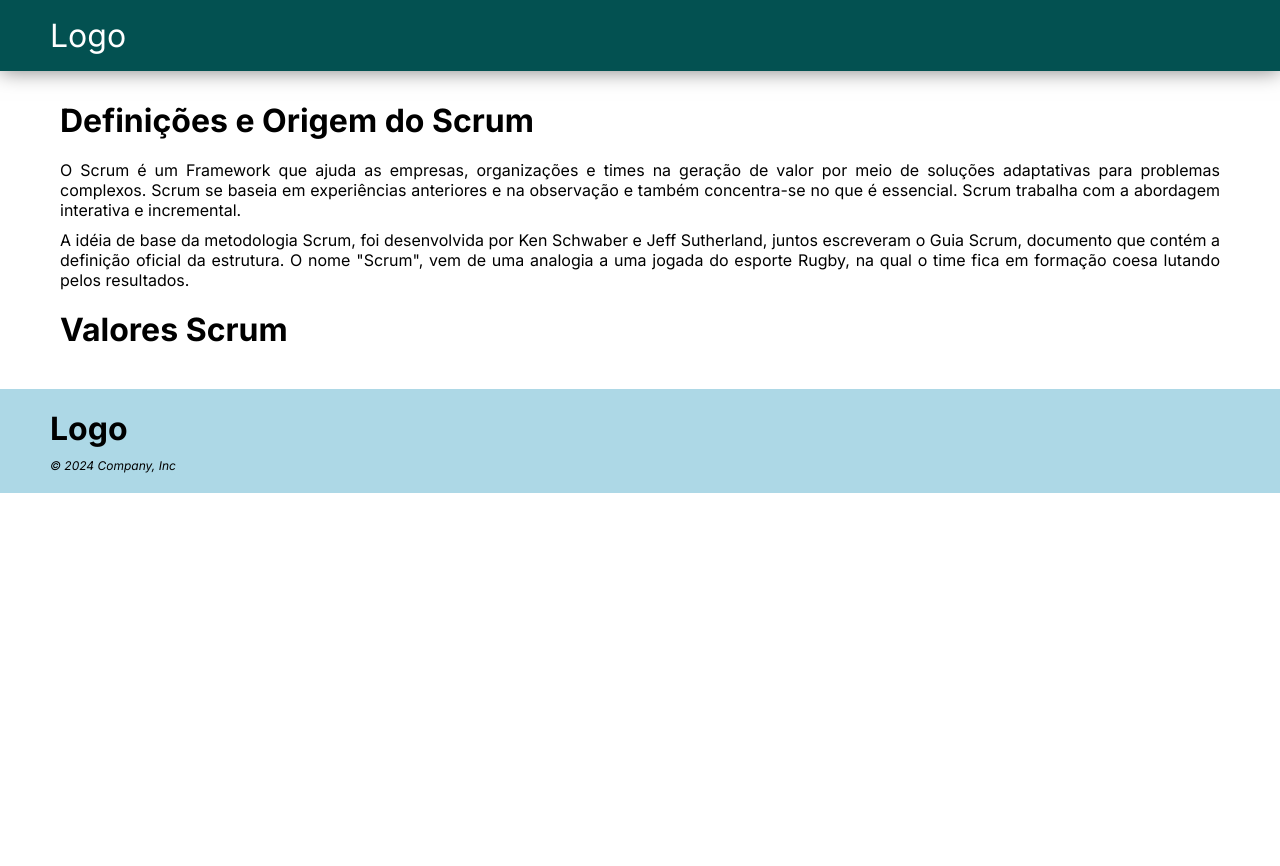
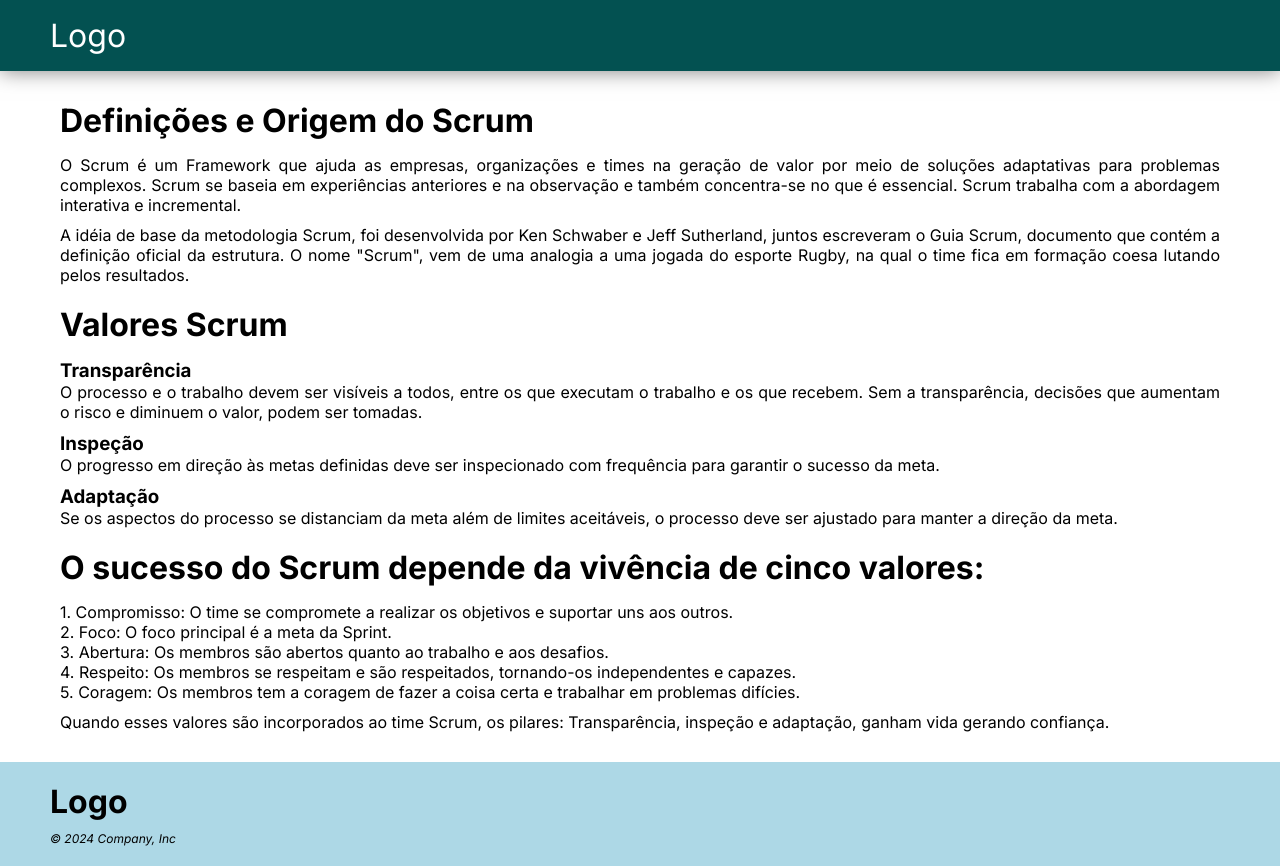
Before and after one commit to davihelisson/FATEC-API-Under_Devs, a plain HTML site: page src/Scrum.html in a window 1280 px wide. Before the commit the page ends 800 px from the top, so only its background shows below. Drawn offline with Linux system fonts and the light colour scheme.

```diff
--- a/src/Scrum.html
+++ b/src/Scrum.html
@@ -27,6 +27,31 @@
             </p>
 
             <h1>Valores Scrum</h1>
+            <h3>Transparência</h3>
+            <p>
+                O processo e o trabalho devem ser visíveis a todos, entre os que executam o trabalho e os que recebem.
+                Sem a transparência, decisões que aumentam o risco e diminuem o valor, podem ser tomadas.
+            </p>
+            <h3>Inspeção</h3>
+            <p>
+                O progresso em direção às metas definidas deve ser inspecionado com frequência para garantir o sucesso da meta.
+            </p>
+            <h3>Adaptação</h3>
+            <p>
+                Se os aspectos do processo se distanciam da meta além de limites aceitáveis, o processo deve ser ajustado para manter a direção da meta.
+            </p>
+
+            <h1>O sucesso do Scrum depende da vivência de cinco valores: </h1>
+            <p>
+                1. Compromisso: O time se compromete a realizar os objetivos e suportar uns aos outros. <br>
+                2. Foco: O foco principal é a meta da Sprint. <br>
+                3. Abertura: Os membros são abertos quanto ao trabalho e aos desafios. <br>
+                4. Respeito: Os membros se respeitam e são respeitados, tornando-os independentes e capazes. <br>
+                5. Coragem: Os membros tem a coragem de fazer a coisa certa e trabalhar em problemas difícies.
+            </p>
+            <p>
+                Quando esses valores são incorporados ao time Scrum, os pilares: Transparência, inspeção e adaptação, ganham vida gerando confiança.
+            </p>
         </div>
     </main>
 
--- a/src/style.css
+++ b/src/style.css
@@ -98,10 +98,6 @@
     position: relative;
 }
 
-.cards:hover {
-    cursor: pointer;
-}
-
 .cards a {
     color: black;
     margin-bottom: 20px;
@@ -126,7 +122,7 @@
 }
 
 .scrum-contents h1 {
-    padding: 0px 0px 20px 0px;
+    padding: 0px 0px 15px 0px;
     margin-top: 10px;
 }
 
```
Also changed, not shown: src/DevTeam.html (+3 -5 lines), src/ProductOwner.html (+3 -5 lines), src/ScrumMaster.html (+3 -5 lines).
